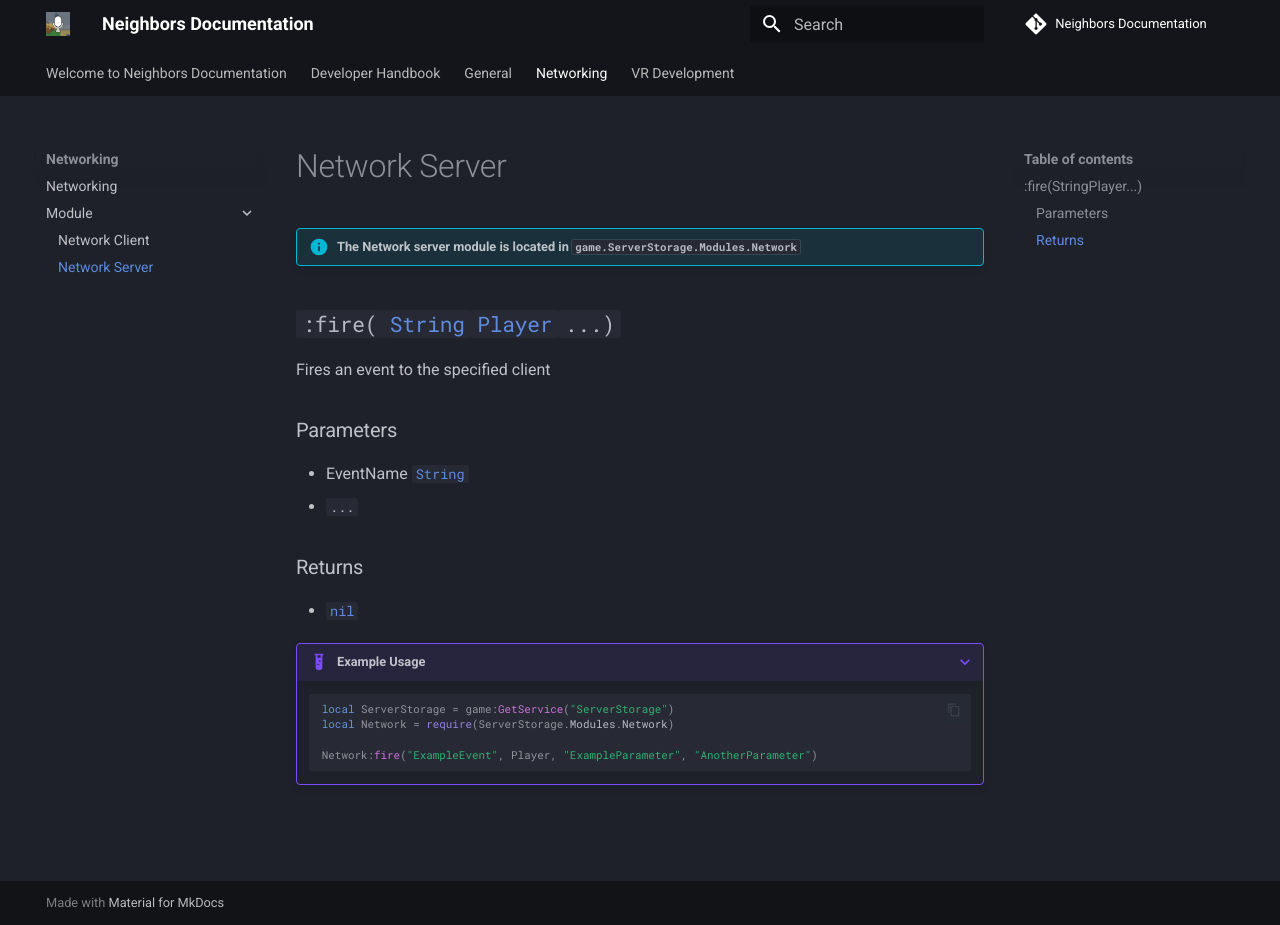
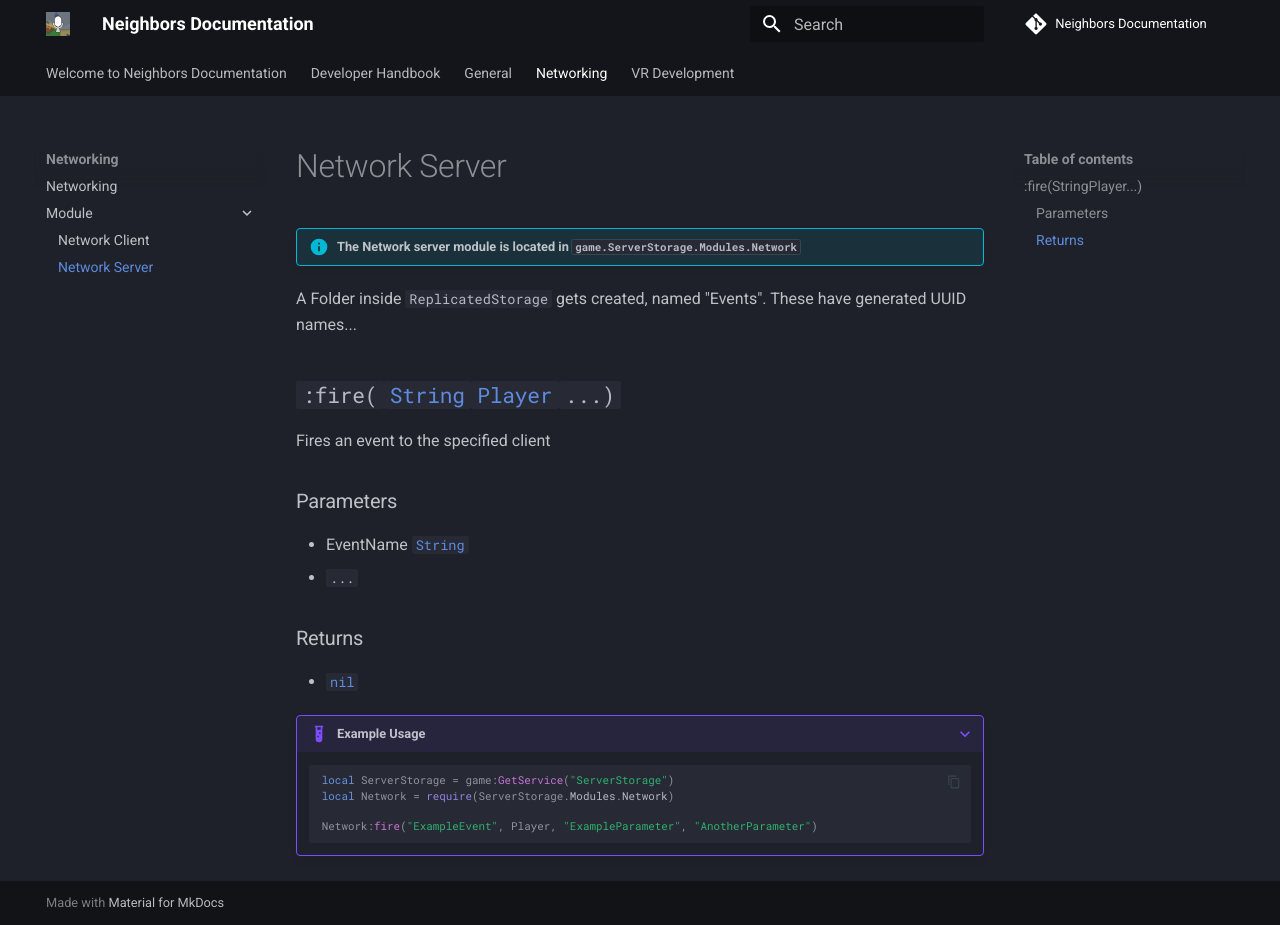
Before and after one commit to TheBoogle/neighbors-documentation, an MkDocs documentation site: the page built from docs/Networking/Module/Server.md, in a window 1280 px wide and 925 px high. Built offline with MkDocs 1.6.1 and Material for MkDocs 9.7.7, drawn with Linux system fonts in a browser that asks for light colours; comment, search, counter and statistics services are not loaded.

Commit message:
Networking

```diff
--- a/docs/Networking/Module/Server.md
+++ b/docs/Networking/Module/Server.md
@@ -7,6 +7,9 @@
 
 # Network Server
 !!! info end "The Network server module is located in `game.ServerStorage.Modules.Network`"
+
+A Folder inside ``ReplicatedStorage`` gets created, named "Events". These have generated UUID names...
+
 
 ## `:fire(`[`String`][String][`Player`][Player]`...)`
 Fires an event to the specified client
```
Also changed, not shown: docs/Networking/Module/Client.md (+2 -0 lines).
